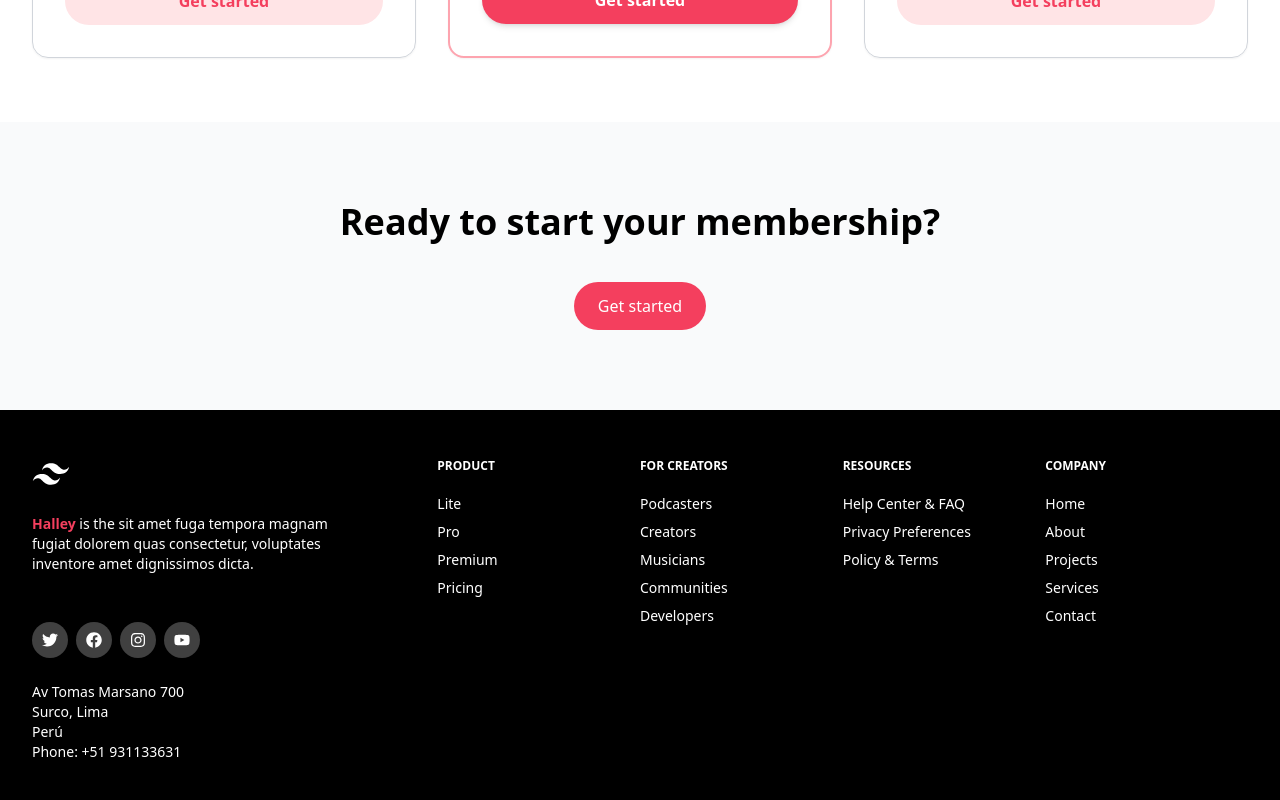
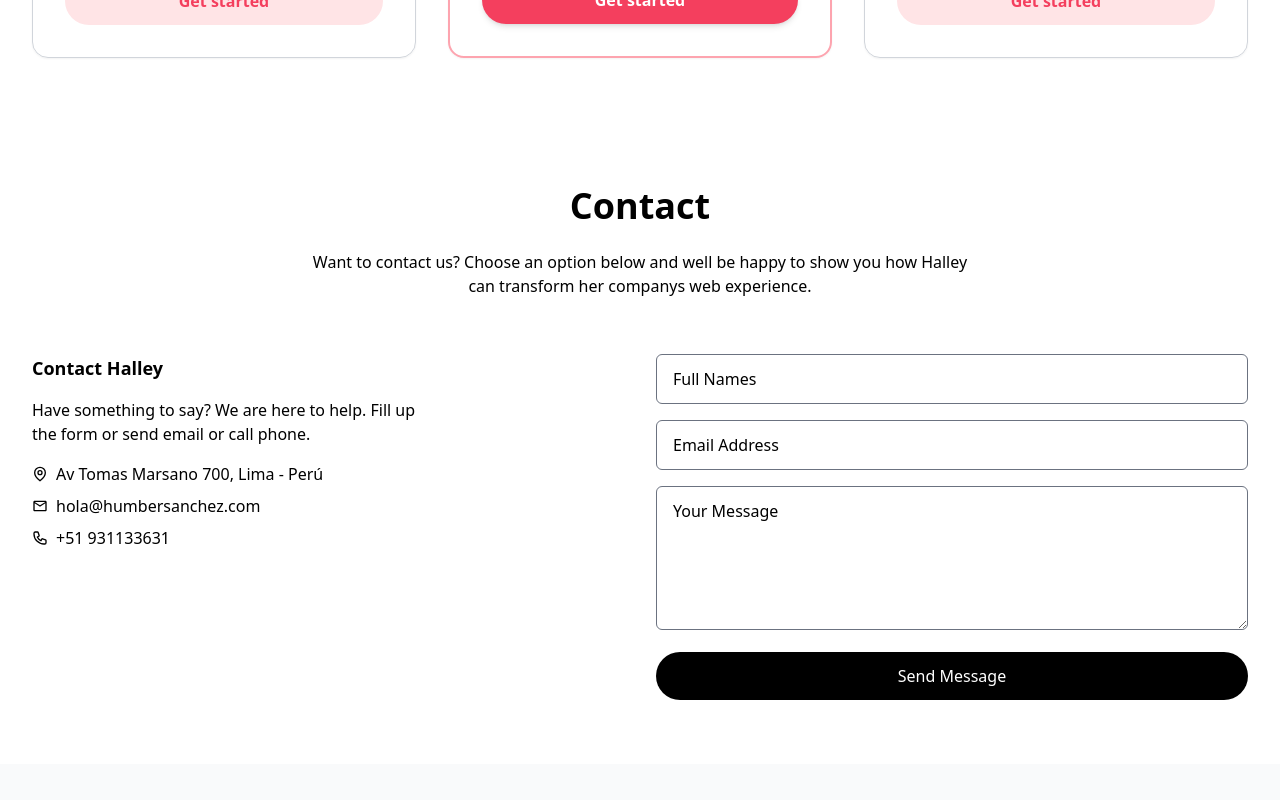
Before and after one commit to tomiidev/bambuy, a Next.js app: page / in a window 1280 px wide. Shown: the part 2300-3100 px from the top of the page. Built offline with nearby package versions, Linux system fonts and the light colour scheme.

Commit message:
add contact frontend

```diff
--- /dev/null
+++ b/components/Contact.tsx
@@ -0,0 +1,97 @@
+import { GrLocation } from "react-icons/gr"
+import { MdOutlineMail } from "react-icons/md"
+import { HiOutlinePhone } from "react-icons/hi"
+
+export default function Contact() {
+  return (
+    <div className="bg-gray-0" id="contact">
+      <div className="max-w-7xl mx-auto px-4 sm:px-6 lg:px-8 pt-16 text-center">
+        <h2 className="text-4xl font-bold">
+          Contact
+        </h2>
+
+        <p className="pt-6 pb-6 text-base max-w-2xl text-center m-auto">
+          Want to contact us? Choose an option below and well be happy to show you how Halley can transform her companys web experience.        </p>
+      </div>
+
+      <div className="max-w-7xl mx-auto px-4 sm:px-6 lg:px-8 pt-8 pb-16 grid md:grid-cols-2 lg:grid-cols-2 gap-y-8 md:gap-x-8 md:gap-y-8 lg:gap-x-8 lg:gap-y-16">
+
+        <div>
+          <h2 className="text-lg font-bold">Contact Halley</h2>
+          <p className="max-w-sm mt-4 mb-4">Have something to say? We are here to help. Fill up the form or send email or call phone.</p>
+          <div className="flex items-center mt-2 space-x-2 text-dark-600">
+            <GrLocation className="w-4 h-4" />
+            <span>Av Tomas Marsano 700, Lima - Perú</span>
+          </div>
+
+          <div className="flex items-center mt-2 space-x-2 text-dark-600">
+            <MdOutlineMail className="w-4 h-4" />
+            <a href="mailto:hola@humbersanchez.com">
+              hola@humbersanchez.com
+            </a>
+          </div>
+
+
+          <div className="flex items-center mt-2 space-x-2 text-dark-600">
+            <HiOutlinePhone className="w-4 h-4" />
+            <a href="tel:51931133631">
+              +51 931133631
+            </a>
+          </div>
+        </div>
+
+        <div>
+          <form action="">
+            <input
+              type="text"
+              placeholder="Full Names"
+              autoComplete="false"
+              className="w-full px-4 py-3 mb-4 border-gray-500 border placeholder:text-black rounded-md outline-none"
+            />
+
+            <input
+              type="text"
+              placeholder="Email Address"
+              autoComplete="false"
+              className="w-full px-4 py-3 mb-4 border-gray-500 border placeholder:text-black rounded-md outline-none"
+            />
+
+            <textarea
+              name="message"
+              placeholder="Your Message"
+              autoComplete="false"
+              className="w-full px-4 py-3 mb-4 h-36 border-gray-500 border placeholder:text-black rounded-md outline-none"
+            />
+
+
+            <button
+              type="submit"
+              className="w-full p-3 text-base font-medium text-white bg-black rounded-full">
+
+              {/* <svg
+                className="w-5 h-5 mx-auto text-white animate-spin"
+                xmlns="http://www.w3.org/2000/svg"
+                fill="none"
+                viewBox="0 0 24 24">
+                <circle
+                  className="opacity-25"
+                  cx="12"
+                  cy="12"
+                  r="10"
+                  stroke="currentColor"
+                  strokeWidth="4"></circle>
+                <path
+                  className="opacity-75"
+                  fill="currentColor"
+                  d="M4 12a8 8 0 018-8V0C5.373 0 0 5.373 0 12h4zm2 5.291A7.962 7.962 0 014 12H0c0 3.042 1.135 5.824 3 7.938l3-2.647z"></path>
+              </svg> */}
+              Send Message
+            </button>
+          </form>
+
+
+        </div>
+      </div>
+    </div >
+  );
+}
--- a/components/Layout.tsx
+++ b/components/Layout.tsx
@@ -5,7 +5,6 @@ import { ReactNode } from 'react';
 import Footer from './Footer';
 import Navbar from './Navbar';
 import Prefooter from './Prefooter';
-import Pricing from './Pricing';
 
 type PageMeta = {
   title: string;
@@ -48,7 +47,6 @@ export default function Layout({ children, meta: pageMeta }: Props) {
       </Head>
       <Navbar />
       <main id="skip">{children}</main>
-      <Pricing />
       <Prefooter />
       <Footer />
     </div>
--- a/components/Navbar.tsx
+++ b/components/Navbar.tsx
@@ -10,7 +10,7 @@ const navigation = [
   { name: 'Services', href: '#services', current: false },
   { name: 'Pricing', href: '#pricing', current: false },
   { name: 'Projects', href: '#', current: false },
-  { name: 'Contact', href: '#', current: false },
+  { name: 'Contact', href: '#contact', current: false },
 ]
 
 function classNames(...classes: any) {
--- a/pages/index.tsx
+++ b/pages/index.tsx
@@ -1,6 +1,7 @@
+import Contact from "../components/Contact";
 import { Hero } from "../components/Hero";
 import Layout from "../components/Layout";
-import { Screenshots } from "../components/Screenshots";
+import Pricing from "../components/Pricing";
 import { Services } from "../components/Services";
 
 
@@ -9,7 +10,8 @@ export default function Home() {
       <Layout>
         <Hero />
         <Services />
-        {/* <Screenshots /> */}
+        <Pricing />
+        <Contact />
       </Layout>
   )
 }
```
